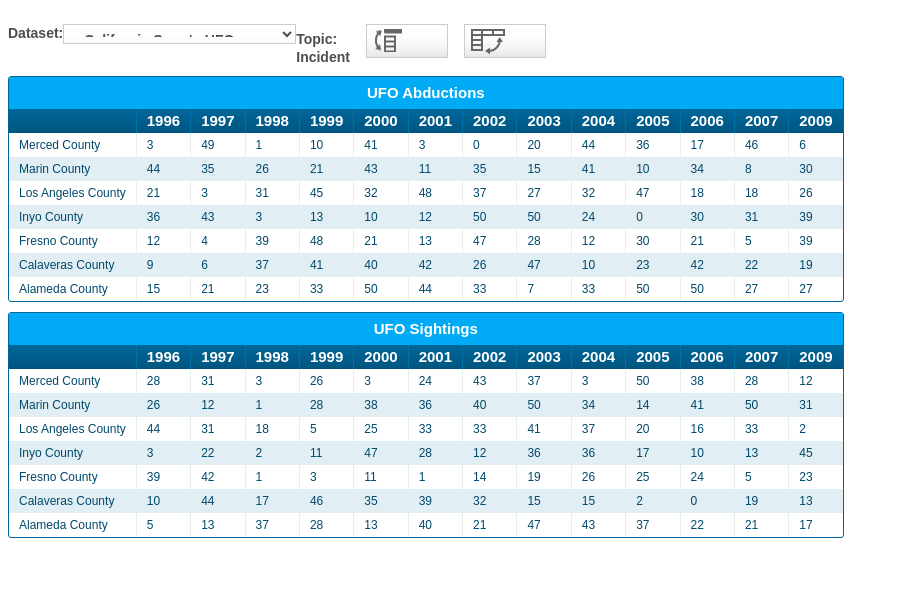
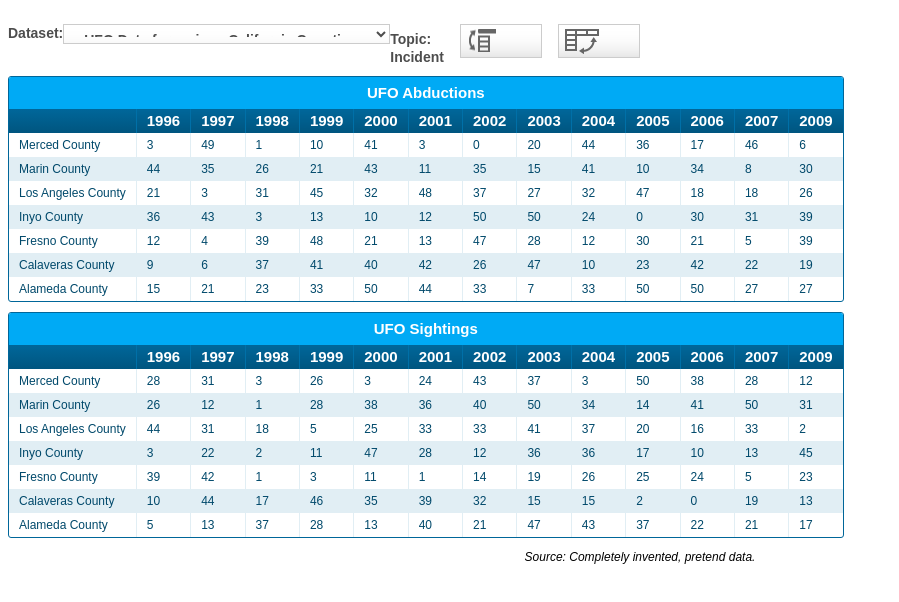
Before and after one commit to gregsandell/grid-rotator.js, a website: page app/demo/navtree.html in a window 1280 px wide. Shown: the whole page, without its empty margins (0-899 px from the left). Drawn offline with nearby package versions, Linux system fonts and the light colour scheme.

Commit message:
Add dataset source to demo output

```diff
--- a/app/demo/demo.css
+++ b/app/demo/demo.css
@@ -89,7 +89,12 @@ a#flipxy {
 	z-index: 1;
 }
 
-
+.source {
+	font-style: italic;
+	clear: both;
+	padding-top: 10px;
+	text-align: center;
+}
 a {
 	color: #174479;
 	text-decoration: none;
--- a/app/demo/navtree.html
+++ b/app/demo/navtree.html
@@ -20,8 +20,8 @@
                     {key: 'timeperiod', label: "Time Period"},
                     {key: 'geog', label: "Geography"}
                 ],
-                    desc: 'UFO Data for various California Counties.  Completely invented pretend data.',
-                    shortTitle: "California County UFOs"
+                source: 'Completely invented, pretend data.',
+                title: "UFO Data for various California Counties"
             },
             hairEyeSexSample: {
                 data: hairEyeSexSample,
@@ -30,8 +30,8 @@
                     {key: 'hair', label: "Hair Color"},
                     {key: 'eyes', label: "Eye Color"}
                 ],
-                    desc: "Source:  Hair and Eye Color of Statistics Students from https://vincentarelbundock.github.io/Rdatasets/datasets.html",
-                    shortTitle: "Hair & Eye color by gender"
+                source: "https://vincentarelbundock.github.io/Rdatasets/datasets.html",
+                title: "Hair & Eye color by gender"
             }
         };
         navtreePage.init();
@@ -59,17 +59,19 @@
                 sampleData = datasets[$(this).val()];
                 $("#rotateLabel").html("Topic:<br>" + sampleData.params[0].label);
                 navtreePage.makeDatagrid(sampleData);
+                $(".source").html("Source: " + sampleData.source);
             });
 
             function init() {
                 for (key in datasets) {
                     if (datasets.hasOwnProperty(key)) {
                         //                        console.log('datasets["' + key + '"] = ' + JSON.stringify(datasets[key]));
-                            $('select#dataSelect').append($('<option />', {text: datasets[key].shortTitle, val: key}));
+                        $('select#dataSelect').append($('<option />', {text: datasets[key].title, val: key}));
                     }
                 }
                 //                console.log('selected: ' + $('select#dataSelect').val());
                 sampleData = datasets[$('select#dataSelect').val()];
+                $(".source").html("Source: " + sampleData.source);
                 navtreePage.makeDatagrid(sampleData);
             }
 
@@ -91,6 +93,7 @@
         </div>
     </div>
     <div id="grids"></div>
+    <div class="source"></div>
 </div>
 </body>
 </html>
```
Lines whose indentation alone changed are shown as unchanged.
